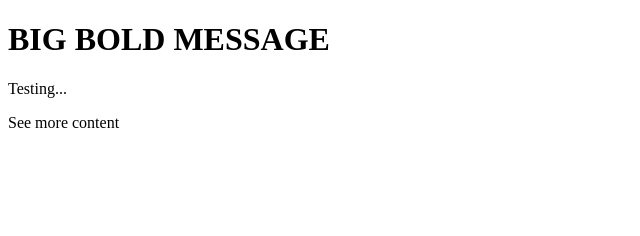
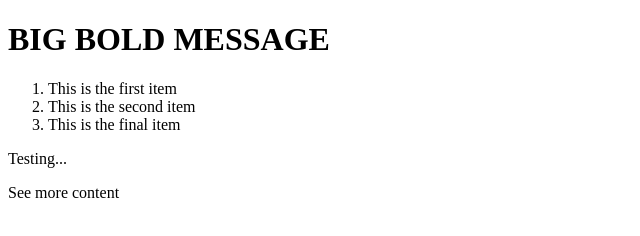
Before and after one commit to judgexiong/judgexiong.github.io, a plain HTML site: page index.html in a window 1280 px wide. Shown: the whole page, without its empty margins (0-640 px from the left). Drawn offline with Linux system fonts and the light colour scheme.

Commit message:
Update index.html

```diff
--- a/index.html
+++ b/index.html
@@ -5,6 +5,11 @@
   </head>
   <body>
     <h1>BIG BOLD MESSAGE</h1>
+    <ol>
+      <li>This is the first item</li>
+      <li>This is the second item</li>
+      <li>This is the final item</li>
+    </ol>
     <p>Testing...</p>
     <p>See more content</p>
   </body>
```
